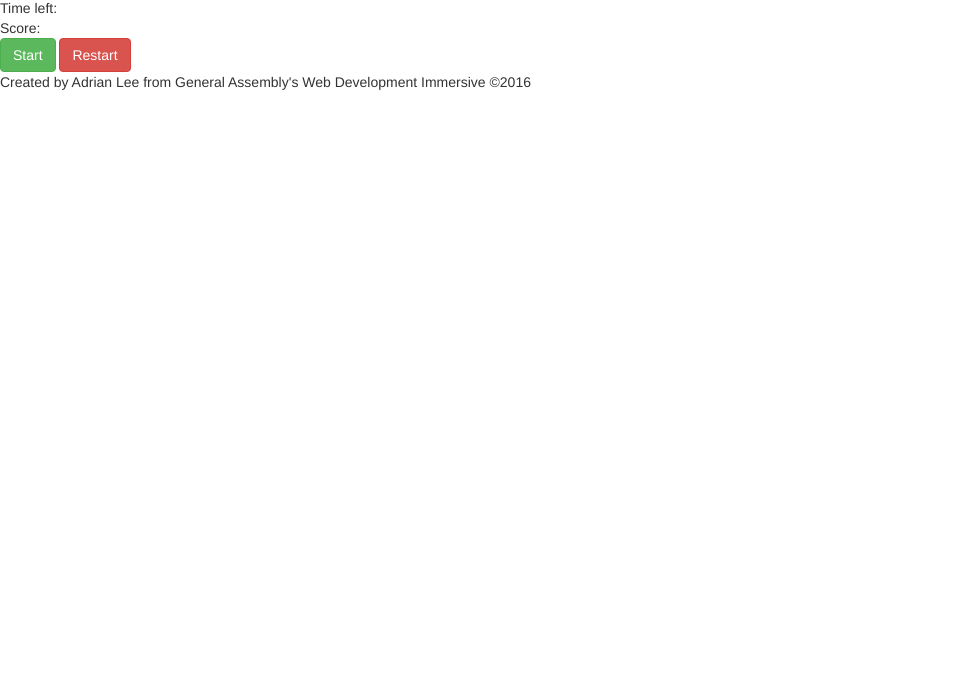
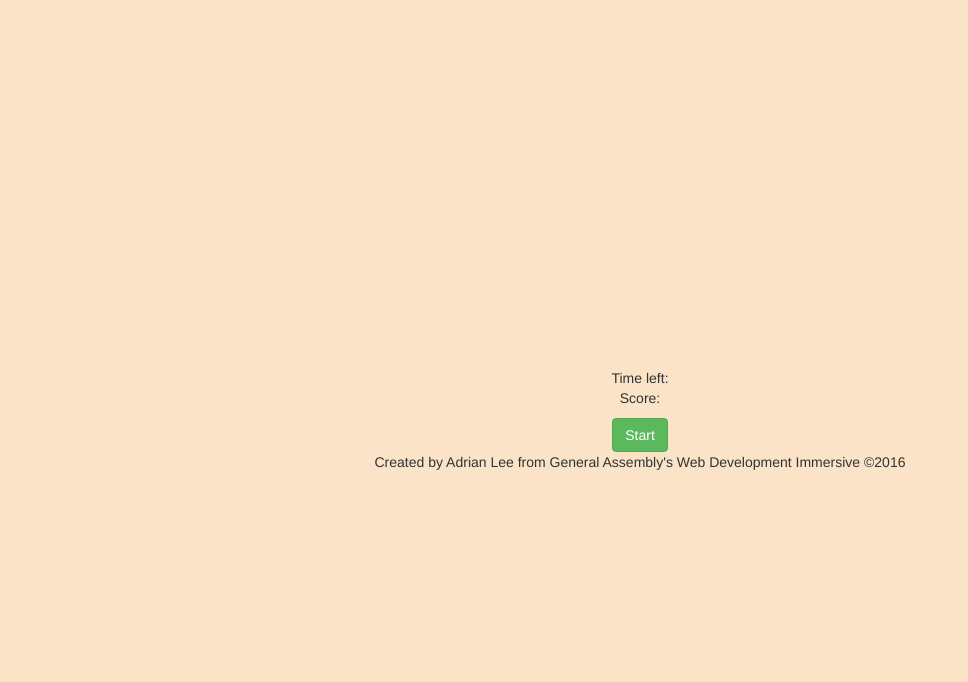
Before and after one commit to leeadrian841/ColorCraze, a plain HTML site: page index.html in a window 1280 px wide. Shown: the part 118-800 px from the top of the page, without its empty margins (0-968 px from the left). Drawn offline with nearby package versions, Linux system fonts and the light colour scheme; the site is published under a folder, as on GitHub Pages, so addresses that start at the root find nothing.

Commit message:
fully working

```diff
--- a/index.html
+++ b/index.html
@@ -4,9 +4,9 @@
     <meta charset="utf-8">
     <title>Color Clickness</title>
     <link rel="stylesheet" href="https://maxcdn.bootstrapcdn.com/bootstrap/3.3.7/css/bootstrap.min.css">
-    <link rel="stylesheet" href="/css/style.css" media="screen" title="no title">
+    <link rel="stylesheet" href="css/style.css" media="screen" title="no title">
     <script src="http://code.jquery.com/jquery-2.2.4.min.js"></script>
-    <script src="/js/script.js" charset="utf-8"></script>
+    <script src="js/script.js" charset="utf-8"></script>
   </head>
   <body>
   <div class="container-fluid header">
```
